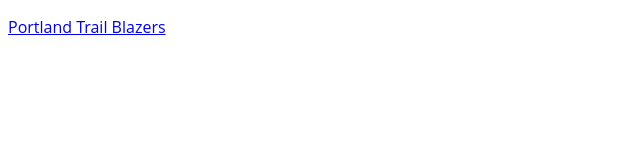
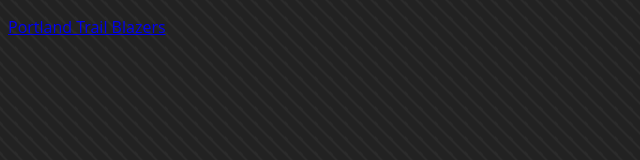
Before and after one commit to Three30o/Neon, a plain HTML site: page index.html in a window 1280 px wide. Shown: the whole page, without its empty margins (0-640 px from the left). Drawn offline with Linux system fonts and the light colour scheme.

Commit message:
CSS background

```diff
--- a/styles.css
+++ b/styles.css
@@ -14,3 +14,8 @@ html {
 /****************************************************************
 BODY
 *****************************************************************/
+body {
+	background-color: #222;
+	background: repeating-linear-gradient(45deg, #2B2B2B 0%, #2B2B2B 10%, #222 0%, #222 50%)
+							0 / 15px 15px;
+}
```
